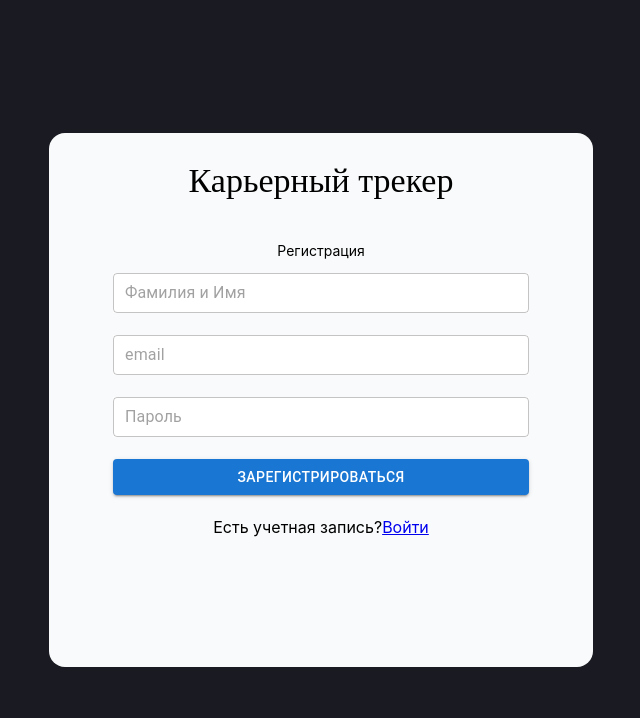
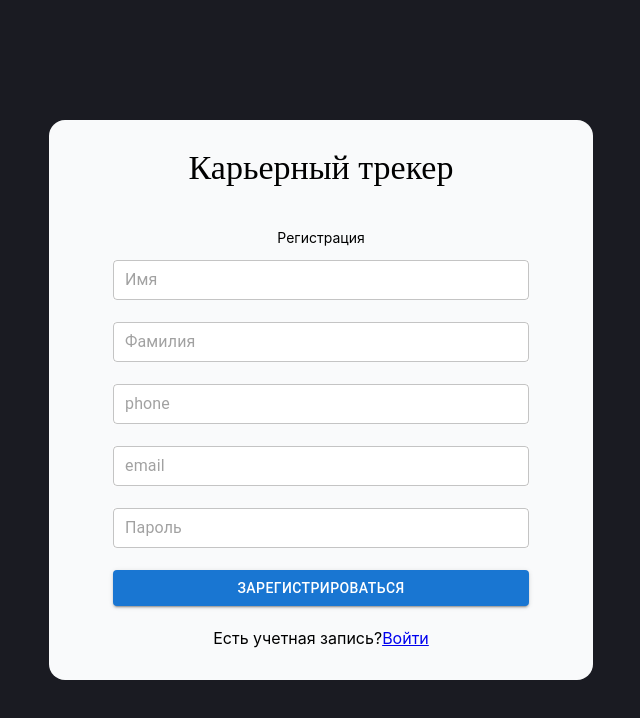
Before and after one commit to Hakaton14/frontend, a React (Vite) app: page / in a window 1280 px wide. Shown: the top 718 px of the page, without its empty margins (319-959 px from the left). Built offline with nearby package versions, Linux system fonts and the light colour scheme.

Commit message:
style(regstration): Расширить форму регистрации

```diff
--- a/src/components/Auth/Registration/Registration.tsx
+++ b/src/components/Auth/Registration/Registration.tsx
@@ -7,7 +7,8 @@ import { registrationShema } from "@Utils"
 import { yupResolver } from "@hookform/resolvers/yup"
 
 type formRegistration = {
-  fullName: string
+  firstName: string
+  lastName: string
   email: string
   password: string
 }
@@ -21,7 +22,7 @@ const Registration: FC = () => {
     resolver: yupResolver(registrationShema),
   })
 
-  const onSubmit = (data: any) => {
+  const onSubmit = (data: formRegistration) => {
     console.log(data)
   }
 
@@ -33,11 +34,33 @@ const Registration: FC = () => {
         <div className={styles.input}>
           <Input
             type={"text"}
-            placeholder={"Фамилия и Имя"}
+            placeholder={"Имя"}
             register={register}
-            registerName={"fullName"}
-            error={!!errors.fullName}
-            helperText={errors.fullName?.message}
+            registerName={"firstName"}
+            error={!!errors.firstName}
+            helperText={errors.firstName?.message}
+          />
+        </div>
+
+        <div className={styles.input}>
+          <Input
+            type={"text"}
+            placeholder={"Фамилия"}
+            register={register}
+            registerName={"lastName"}
+            error={!!errors.lastName}
+            helperText={errors.lastName?.message}
+          />
+        </div>
+
+        <div className={styles.input}>
+          <Input
+            type={"phone"}
+            placeholder={"phone"}
+            register={register}
+            registerName={"phone"}
+            error={!!errors.phone}
+            helperText={errors.phone?.message}
           />
         </div>
 
@@ -64,7 +87,7 @@ const Registration: FC = () => {
         </div>
 
         <div className={styles.button}>
-          <Button type="submit" fullWidth variant="contained" size="medium">
+          <Button type="submit" variant="contained" size="medium" fullWidth>
             Зарегистрироваться
           </Button>
         </div>
```
